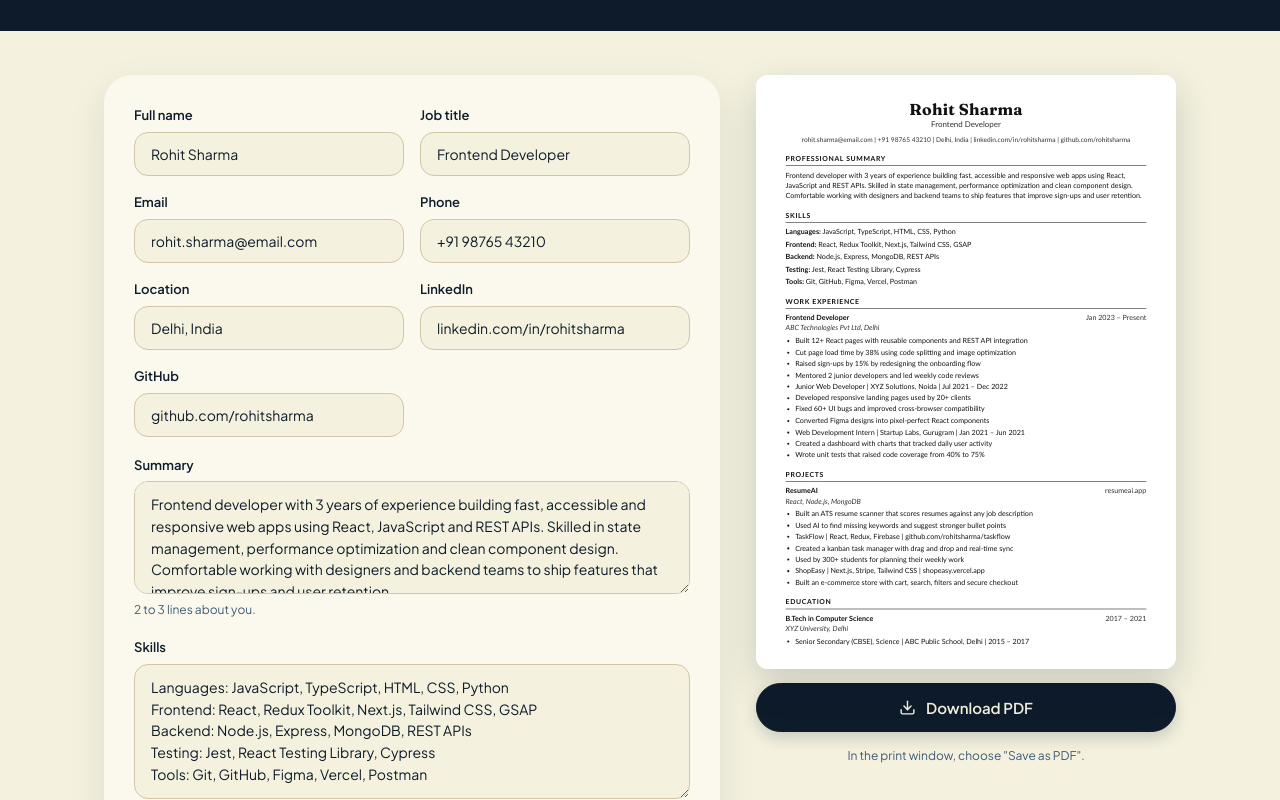
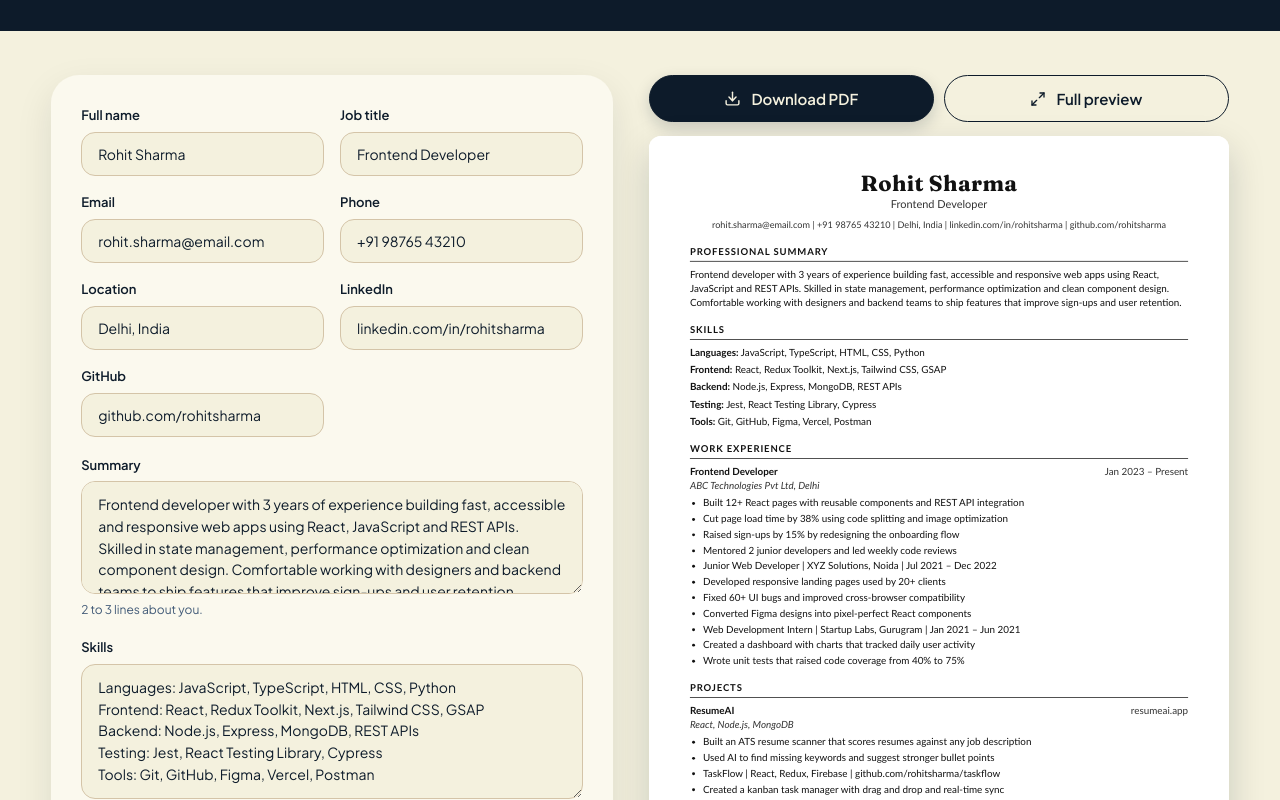
Before and after one commit to sourabhimpactmindz-ui/ResumeAI-frontend, a React (Vite) app: page /tools/builder/classic in a window 1280 px wide. Shown: the part 320-1120 px from the top of the page. Built offline with nearby package versions, Linux system fonts and the light colour scheme; no server answers; sample sign-in values are in the browser's storage.

Commit message:
feat: enhance Builder with PDF download functionality and full preview modal

```diff
--- a/src/components/ScaledPreview.jsx
+++ b/src/components/ScaledPreview.jsx
@@ -2,27 +2,41 @@ import { useLayoutEffect, useRef, useState } from "react";
 
 const A4_WIDTH = 794;
 
-export default function ScaledPreview({ children, className = "" }) {
+
+export default function ScaledPreview({ children, className = "", autoHeight = false }) {
   const box = useRef(null);
+  const inner = useRef(null);
   const [scale, setScale] = useState(0.3);
+  const [height, setHeight] = useState(null);
 
   useLayoutEffect(() => {
     const el = box.current;
-    if (!el) return;
-    const update = () => setScale(el.clientWidth / A4_WIDTH);
+    const content = inner.current;
+    if (!el || !content) return;
+
+    const update = () => {
+      const s = el.clientWidth / A4_WIDTH;
+      setScale(s);
+      if (autoHeight) setHeight(content.offsetHeight * s);
+    };
     update();
+
     const ro = new ResizeObserver(update);
     ro.observe(el);
+    if (autoHeight) ro.observe(content);
     return () => ro.disconnect();
-  }, []);
+  }, [autoHeight]);
+
+  const boxStyle = autoHeight
+    ? { position: "relative", width: "100%", height: height ?? "auto", overflow: "hidden", background: "#fff" }
+    : { position: "relative", width: "100%", aspectRatio: "794 / 1123", overflow: "hidden", background: "#fff" };
 
   return (
-    <div
-      ref={box}
-      className={className}
-      style={{ position: "relative", width: "100%", aspectRatio: "794 / 1123", overflow: "hidden", background: "#fff" }}
-    >
-      <div style={{ width: A4_WIDTH, transform: `scale(${scale})`, transformOrigin: "top left", pointerEvents: "none" }}>
+    <div ref={box} className={className} style={boxStyle}>
+      <div
+        ref={inner}
+        style={{ width: A4_WIDTH, transform: `scale(${scale})`, transformOrigin: "top left", pointerEvents: "none" }}
+      >
         {children}
       </div>
     </div>
--- a/src/components/modren.jsx
+++ b/src/components/modren.jsx
@@ -40,7 +40,6 @@ function parseEntries(text = "") {
   return entries;
 }
 
-// "Frontend: React, HTML" -> ["React", "HTML"]
 function parseSkills(text = "") {
   return text
     .split("\n")
--- a/src/pages/builder/builder.css
+++ b/src/pages/builder/builder.css
@@ -40,10 +40,10 @@
   background: var(--navy); border: 1px solid var(--steel);
 }
 
-/* layout: form on the left, sticky preview on the right */
+/* layout: form on the left, a bigger sticky preview on the right */
 .bd-main {
-  width: 100%; max-width: 1200px; margin: 0 auto; padding: 44px 5vw 80px;
-  display: grid; grid-template-columns: minmax(0, 1fr) minmax(0, 420px); gap: 36px; align-items: start;
+  width: 100%; max-width: 1320px; margin: 0 auto; padding: 44px 4vw 80px;
+  display: grid; grid-template-columns: minmax(0, 1fr) minmax(0, 580px); gap: 36px; align-items: start;
 }
 
 /* form */
@@ -64,40 +64,65 @@
 
 /* preview column */
 .bd-side { position: sticky; top: 84px; display: flex; flex-direction: column; gap: 14px; }
+.bd-actions { display: flex; gap: 10px; }
 .bd-preview { border-radius: 12px; box-shadow: 0 14px 36px rgba(13, 27, 42, 0.18); }
 
+/* buttons: no hover effect, only a soft press */
 .bd-btn {
-  display: inline-flex; align-items: center; justify-content: center; gap: 10px; align-self: stretch;
-  padding: 14px 28px; border-radius: 999px; cursor: pointer; text-decoration: none;
+  display: inline-flex; align-items: center; justify-content: center; gap: 10px; flex: 1;
+  padding: 13px 22px; border-radius: 999px; cursor: pointer; text-decoration: none;
   background: var(--ink); color: var(--cream); border: 1px solid var(--ink);
   font: 600 15px "Plus Jakarta Sans", system-ui, sans-serif;
   box-shadow: 0 6px 16px rgba(13, 27, 42, 0.18);
   transition: transform 0.15s ease, box-shadow 0.15s ease;
 }
-.bd-btn:active { transform: scale(0.98); box-shadow: 0 2px 6px rgba(13, 27, 42, 0.2); }
+.bd-btn:active:not(:disabled) { transform: scale(0.98); box-shadow: 0 2px 6px rgba(13, 27, 42, 0.2); }
+.bd-btn:disabled { opacity: 0.65; cursor: wait; }
+.bd-btn--outline { background: transparent; color: var(--ink); box-shadow: none; }
+
+.bd-link { padding: 0; background: none; border: 0; cursor: pointer; color: var(--ink); font: inherit; font-weight: 600; text-decoration: underline; }
 
 /* template not found */
 .bd-missing { display: flex; flex-direction: column; align-items: center; gap: 14px; padding: 90px 5vw; text-align: center; }
-.bd-missing .bd-btn { align-self: center; }
+.bd-missing .bd-btn { flex: none; }
 
-/* the print copy is hidden on screen */
-.bd-print { display: none; }
+/* full preview */
+.bd-modal { position: fixed; inset: 0; z-index: 200; overflow-y: auto; padding: 0 16px 40px; background: rgba(13, 27, 42, 0.9); }
+.bd-modal__bar {
+  position: sticky; top: 0; z-index: 1; display: flex; align-items: center; justify-content: space-between;
+  width: min(794px, 100%); margin: 0 auto; padding: 14px 4px; color: var(--cream); font-weight: 600;
+}
+.bd-modal__close {
+  display: grid; place-items: center; width: 36px; height: 36px; cursor: pointer;
+  border-radius: 50%; background: var(--cream); color: var(--ink); border: 0;
+}
+.bd-modal__sheet { width: min(794px, 100%); margin: 0 auto; }
+.bd-modal__paper { border-radius: 6px; box-shadow: 0 20px 60px rgba(0, 0, 0, 0.5); }
 
-/* tablet and phone: preview goes below the form */
+/* off-screen copy used for the PDF download. It is not visible on the page. */
+.bd-print { position: fixed; left: -10000px; top: 0; width: 794px; pointer-events: none; }
+
+/* tablet: slightly narrower preview */
+@media (max-width: 1100px) {
+  .bd-main { grid-template-columns: minmax(0, 1fr) minmax(0, 440px); gap: 28px; }
+}
+
+/* small tablet and phone: preview goes below the form */
 @media (max-width: 900px) {
   .bd-main { grid-template-columns: minmax(0, 1fr); padding: 32px 5vw 64px; }
-  .bd-side { position: static; max-width: 460px; width: 100%; margin: 0 auto; }
+  .bd-side { position: static; max-width: 620px; width: 100%; margin: 0 auto; }
 }
 @media (max-width: 560px) {
   .bd-hero { padding: 36px 5vw 40px; }
   .bd-form { padding: 20px 16px; border-radius: 24px; }
   .bd-row { grid-template-columns: 1fr; }
+  .bd-actions { flex-direction: column; }
 }
 
-/* print: show only the resume, at A4 size */
+/* print (fallback with selectable text): only the resume, at A4 size */
 @media print {
   @page { size: A4; margin: 0; }
   .bd-page { background: #fff; min-height: 0; }
   .bd-page > *:not(.bd-print) { display: none !important; }
-  .bd-print { display: block; width: 794px; }
+  .bd-print { position: static; left: auto; width: 794px; }
 }
--- a/src/pages/builder/builder.jsx
+++ b/src/pages/builder/builder.jsx
@@ -1,13 +1,16 @@
-import { useState } from "react";
+import { useEffect, useRef, useState } from "react";
 import { Link, useParams } from "react-router-dom";
-import { Download, ArrowLeft } from "lucide-react";
+import { Download, ArrowLeft, Maximize2, X } from "lucide-react";
+import { toast } from "react-toastify";
 import Navbar from "../../components/Navbar";
 import Footer from "../../components/footer";
 import { templates } from "../../services/templates";
+import { sampleData } from "../../services/simplerData";
+// import { downloadElementAsPdf } from "../../services/downloadPdf";
+import { downloadElementAsPdf } from "../../services/DownloadPdf";
 import ScaledPreview from "../../components/ScaledPreview";
-import { sampleData } from "../../services/simplerData";
- import "./builder.css";
 import PhotoUpload from "../../components/photoUpload";
+import "./builder.css";
 
 const TEXT_FIELDS = [
   { key: "name", label: "Full name", placeholder: "Rohit Sharma" },
@@ -28,10 +31,27 @@ const AREA_FIELDS = [
 ];
 
 export default function Builder() {
-const params = useParams();
-const id = params.id ?? params.templateId ?? Object.values(params)[0];
-const template = templates.find((t) => String(t.id) === String(id));
+  const params = useParams();
+  const id = params.id ?? params.templateId ?? Object.values(params)[0];
+  const template = templates.find((t) => String(t.id) === String(id));
+
   const [data, setData] = useState({ ...sampleData });
+  const [busy, setBusy] = useState(false);
+  const [showFull, setShowFull] = useState(false);
+  const captureRef = useRef(null);
+
+  // full preview: close with Esc, and stop the page behind from scrolling
+  useEffect(() => {
+    if (!showFull) return;
+    const onKey = (e) => e.key === "Escape" && setShowFull(false);
+    window.addEventListener("keydown", onKey);
+    const prev = document.body.style.overflow;
+    document.body.style.overflow = "hidden";
+    return () => {
+      window.removeEventListener("keydown", onKey);
+      document.body.style.overflow = prev;
+    };
+  }, [showFull]);
 
   if (!template) {
     return (
@@ -51,6 +71,20 @@ const template = templates.find((t) => String(t.id) === String(id));
   // photo only goes to templates that allow it
   const templateData = template.supportsPhoto ? data : { ...data, photo: "" };
   const update = (key) => (e) => setData((d) => ({ ...d, [key]: e.target.value }));
+
+  const handleDownload = async () => {
+    setBusy(true);
+    try {
+      const fileName = `${(data.name || "resume").trim().replace(/\s+/g, "-")}-resume.pdf`;
+      await downloadElementAsPdf(captureRef.current, fileName);
+      toast.success("Your resume PDF is downloaded.");
+    } catch (err) {
+      console.error(err);
+      toast.error("Could not create the PDF. Please try again.");
+    } finally {
+      setBusy(false);
+    }
+  };
 
   return (
     <div className="bd-page">
@@ -99,21 +133,47 @@ const template = templates.find((t) => String(t.id) === String(id));
 
         {/* ---------- live preview ---------- */}
         <aside className="bd-side" aria-label="Preview">
+          <div className="bd-actions">
+            <button type="button" className="bd-btn" onClick={handleDownload} disabled={busy}>
+              <Download size={17} /> {busy ? "Preparing PDF..." : "Download PDF"}
+            </button>
+            <button type="button" className="bd-btn bd-btn--outline" onClick={() => setShowFull(true)}>
+              <Maximize2 size={16} /> Full preview
+            </button>
+          </div>
+
           <ScaledPreview className="bd-preview">
             <Template data={templateData} />
           </ScaledPreview>
 
-          <button type="button" className="bd-btn" onClick={() => window.print()}>
-            <Download size={17} /> Download PDF
-          </button>
-          <p className="bd-hint bd-hint--center">In the print window, choose "Save as PDF".</p>
+          <p className="bd-hint bd-hint--center">
+            The PDF is a picture of your resume. If you need selectable text (better for ATS),{" "}
+            <button type="button" className="bd-link" onClick={() => window.print()}>use Print and Save as PDF</button>.
+          </p>
         </aside>
       </main>
 
       <Footer />
 
-      {/* full-size copy that is only used when printing */}
-      <div className="bd-print" aria-hidden="true">
+      {/* full preview (shows every page, big enough to read) */}
+      {showFull && (
+        <div className="bd-modal" role="dialog" aria-modal="true" aria-label="Full preview" onClick={() => setShowFull(false)}>
+          <div className="bd-modal__bar" onClick={(e) => e.stopPropagation()}>
+            <span>Full preview</span>
+            <button type="button" className="bd-modal__close" onClick={() => setShowFull(false)} aria-label="Close preview">
+              <X size={18} />
+            </button>
+          </div>
+          <div className="bd-modal__sheet" onClick={(e) => e.stopPropagation()}>
+            <ScaledPreview autoHeight className="bd-modal__paper">
+              <Template data={templateData} />
+            </ScaledPreview>
+          </div>
+        </div>
+      )}
+
+      {/* full-size copy: used for the PDF download and for printing */}
+      <div className="bd-print" ref={captureRef} aria-hidden="true">
         <Template data={templateData} />
       </div>
     </div>
--- /dev/null
+++ b/src/services/DownloadPdf.js
@@ -0,0 +1,48 @@
+const A4_W = 595.28;
+const A4_H = 841.89;
+
+export async function downloadElementAsPdf(element, filename = "resume.pdf") {
+  if (!element) throw new Error("Nothing to export");
+
+  const [{ default: html2canvas }, { jsPDF }] = await Promise.all([
+    import("html2canvas"),
+    import("jspdf"),
+  ]);
+
+  if (document.fonts?.ready) await document.fonts.ready;
+
+  const canvas = await html2canvas(element, {
+    scale: 2,
+    useCORS: true,
+    backgroundColor: "#ffffff",
+    windowWidth: 794,
+
+    onclone: (_doc, el) => {
+      el.style.position = "absolute";
+      el.style.left = "0";
+      el.style.top = "0";
+    },
+  });
+
+  const pdf = new jsPDF({ unit: "pt", format: "a4", orientation: "portrait" });
+  const pageHeightPx = Math.floor(canvas.width * (A4_H / A4_W));
+  const pages = Math.max(1, Math.ceil((canvas.height - 6) / pageHeightPx));
+
+  for (let i = 0; i < pages; i++) {
+    const sy = i * pageHeightPx;
+    const sh = Math.min(pageHeightPx, canvas.height - sy);
+
+    const page = document.createElement("canvas");
+    page.width = canvas.width;
+    page.height = pageHeightPx;
+    const ctx = page.getContext("2d");
+    ctx.fillStyle = "#ffffff";
+    ctx.fillRect(0, 0, page.width, page.height);
+    ctx.drawImage(canvas, 0, sy, canvas.width, sh, 0, 0, canvas.width, sh);
+
+    if (i > 0) pdf.addPage();
+    pdf.addImage(page.toDataURL("image/jpeg", 0.95), "JPEG", 0, 0, A4_W, A4_H);
+  }
+
+  pdf.save(filename);
+}
```
